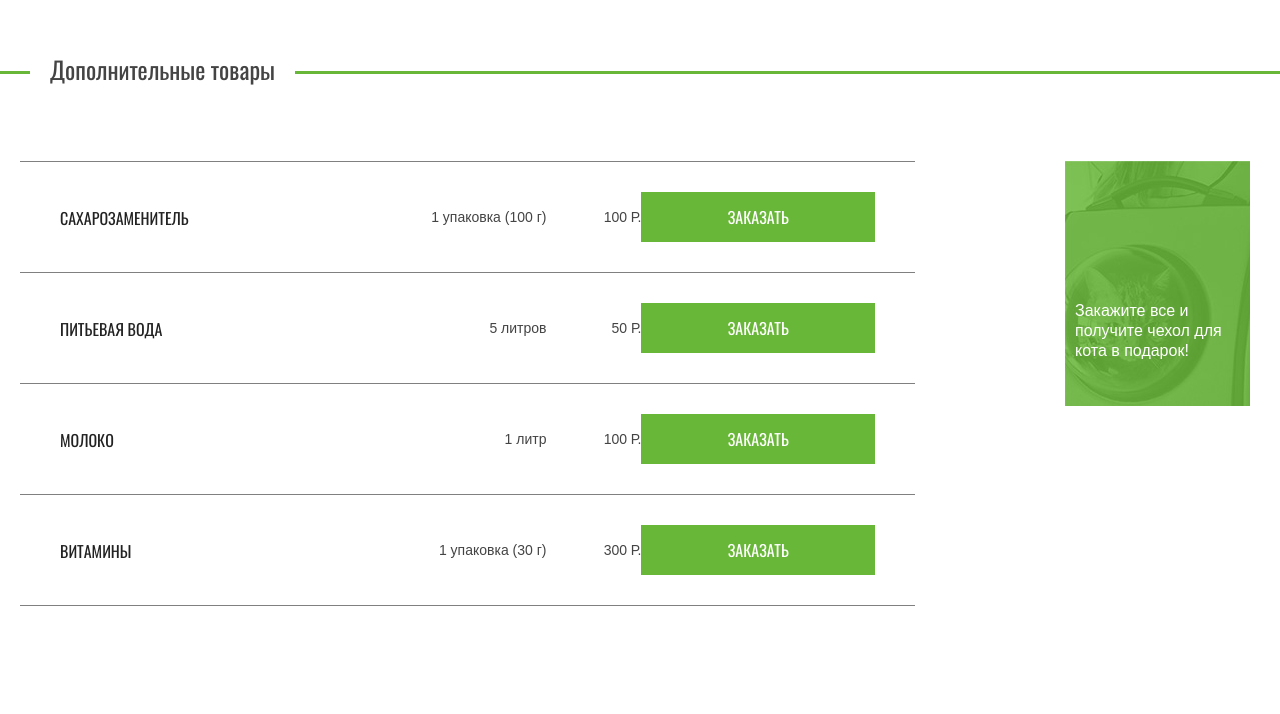
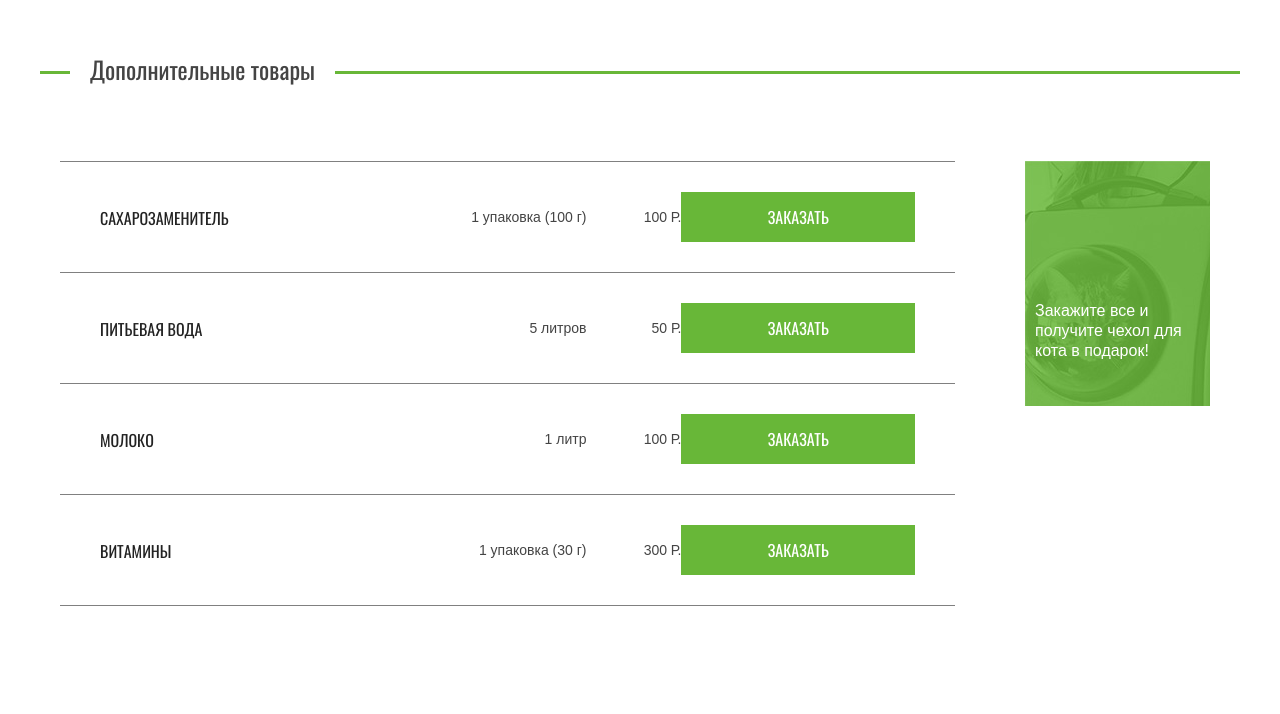
Before and after one commit to arcmag/55546-cat-energy, a plain HTML site: page source/catalog.html in a window 1280 px wide. Shown: the part 1172-1886 px from the top of the page. Drawn offline with nearby package versions, Linux system fonts and the light colour scheme; files that its build step writes are made by us from their sources.

Commit message:
Небольшая правочка с центрированием дополнительных товаров

```diff
--- a/source/less/blocks/additional-products.less
+++ b/source/less/blocks/additional-products.less
@@ -97,6 +97,11 @@
     flex-grow: 1;
   }
 
+  .additional-products__main-title {
+    width: @desktop-width;
+    margin: 0 auto;
+  }
+
   .additional-products__item {
     display: flex;
     width: 895px;
--- a/source/less/blocks/content-page.less
+++ b/source/less/blocks/content-page.less
@@ -1,5 +1,7 @@
 @media (min-width: @desktop-width) {
   .content-page__wrapper-content {
+    width: @desktop-width;
+    margin: 0 auto;
     display: flex;
   }
 }
```
